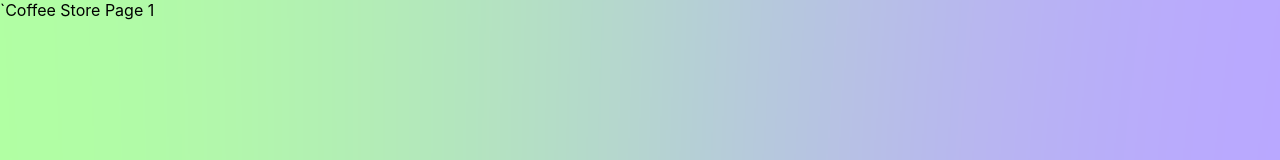
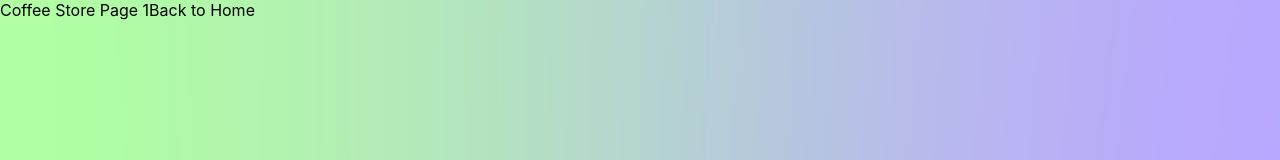
Before and after one commit to MeatyButter/discover-coffee-stores, a Next.js app: page /coffee-store/1 in a window 1280 px wide. Shown: the top 160 px of the page. Built offline with nearby package versions, Linux system fonts and the light colour scheme.

Commit message:
feature: link component

```diff
--- a/pages/coffee-store/[id].js
+++ b/pages/coffee-store/[id].js
@@ -1,9 +1,15 @@
 import { useRouter } from "next/router";
+import Link from "next/link";
 
 const CoffeeStore = () => {
     const router = useRouter();
     console.log('router', router);
-    return <div>`Coffee Store Page {router.query.id}</div>
+    return (
+        <div>
+            Coffee Store Page {router.query.id}
+            <Link href="/">Back to Home</Link>
+        </div>
+    )
 }
 
 export default CoffeeStore;
```
